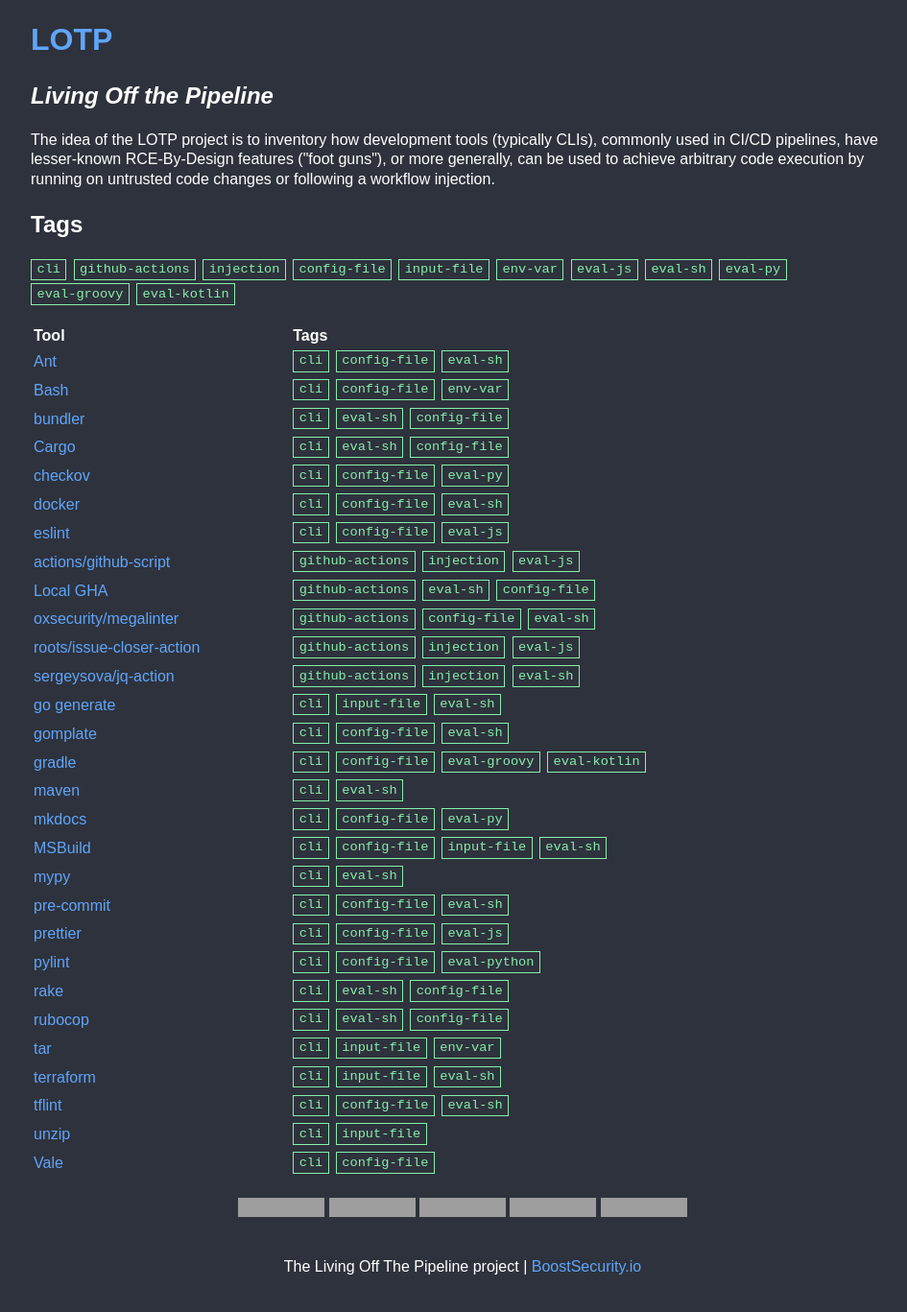
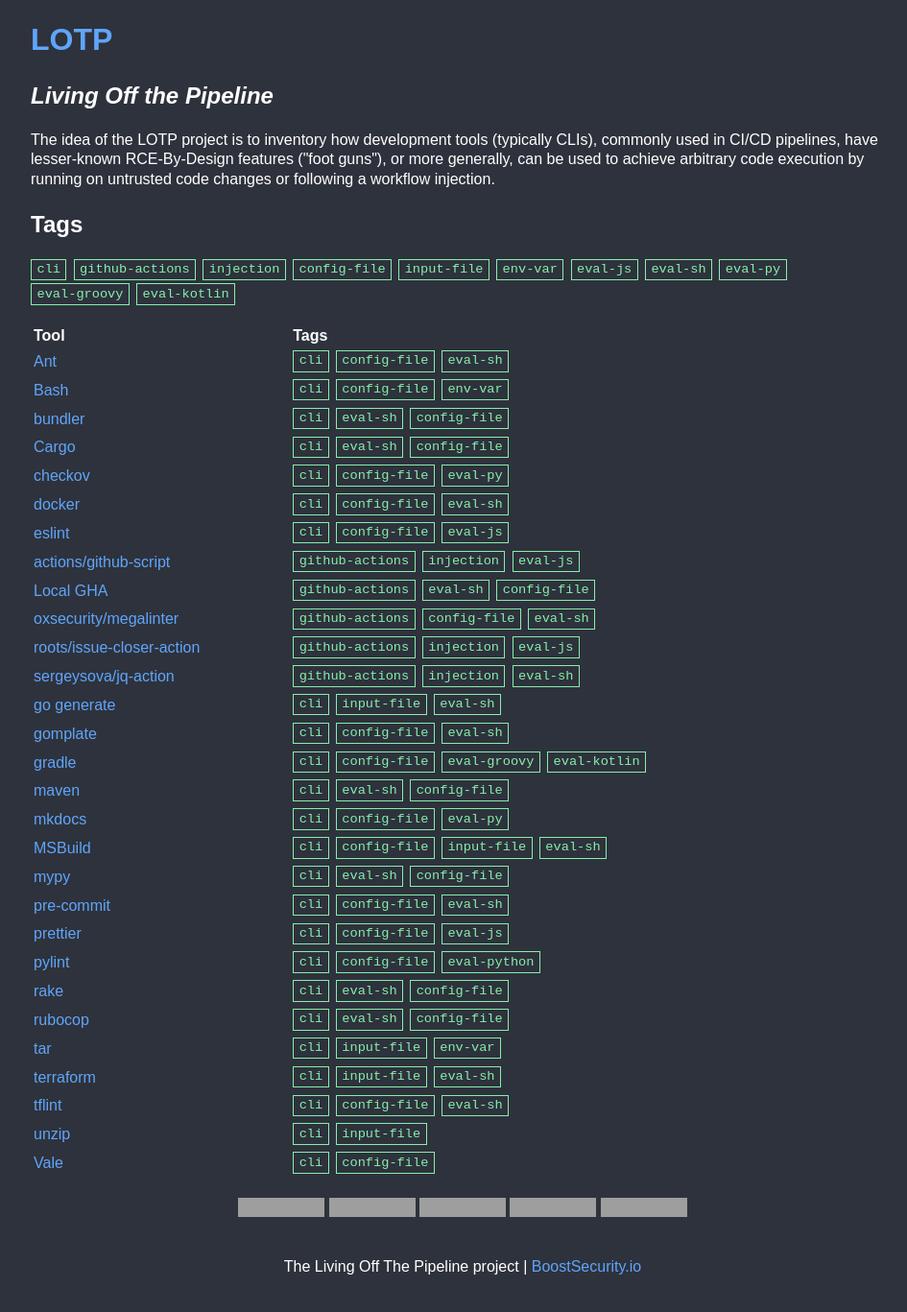
Before and after one commit to boostsecurityio/lotp, a Jekyll site: the page built from index.html, in a window 1280 px wide. Shown: the whole page at 96% size, without its empty margins (158-1103 px from the left). Built offline with Jekyll 4.4.1, drawn with Linux system fonts in a browser that asks for light colours; grey boxes are pictures that could not be loaded.

Commit message:
Add config-file to maven and MyPy (#62)

```diff
--- a/_tool/maven.md
+++ b/_tool/maven.md
@@ -3,6 +3,7 @@
 tags:
 - cli
 - eval-sh
+- config-file
 references:
 - https://central.sonatype.com/artifact/org.codehaus.mojo/exec-maven-plugin
 ---
--- a/_tool/mypy.md
+++ b/_tool/mypy.md
@@ -3,6 +3,7 @@
 tags:
 - cli
 - eval-sh
+- config-file
 references:
 - https://mypy.readthedocs.io/en/stable/config_file.html#the-mypy-configuration-file
 files: ['mypy.ini', .mypy.ini']
```
